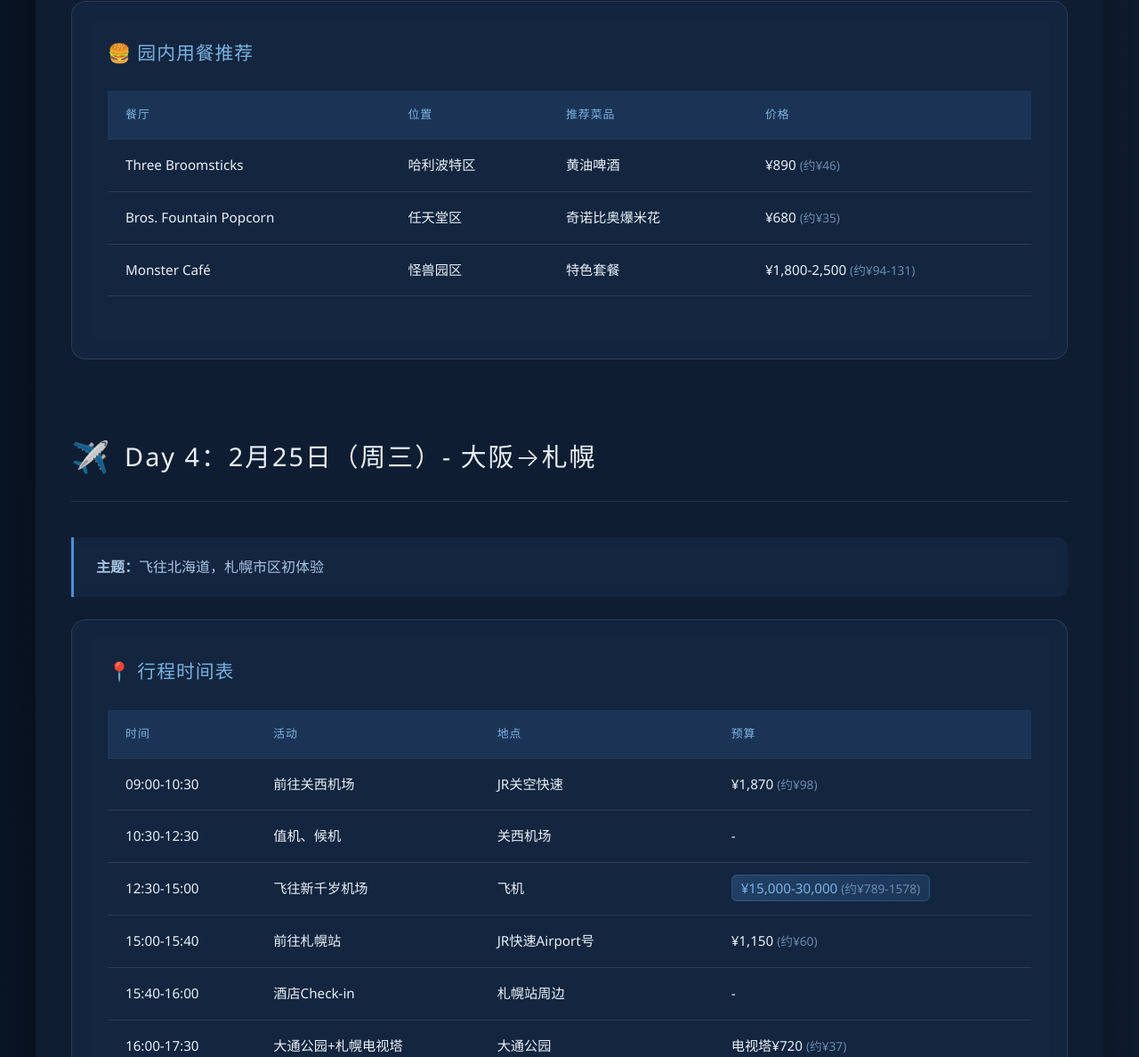
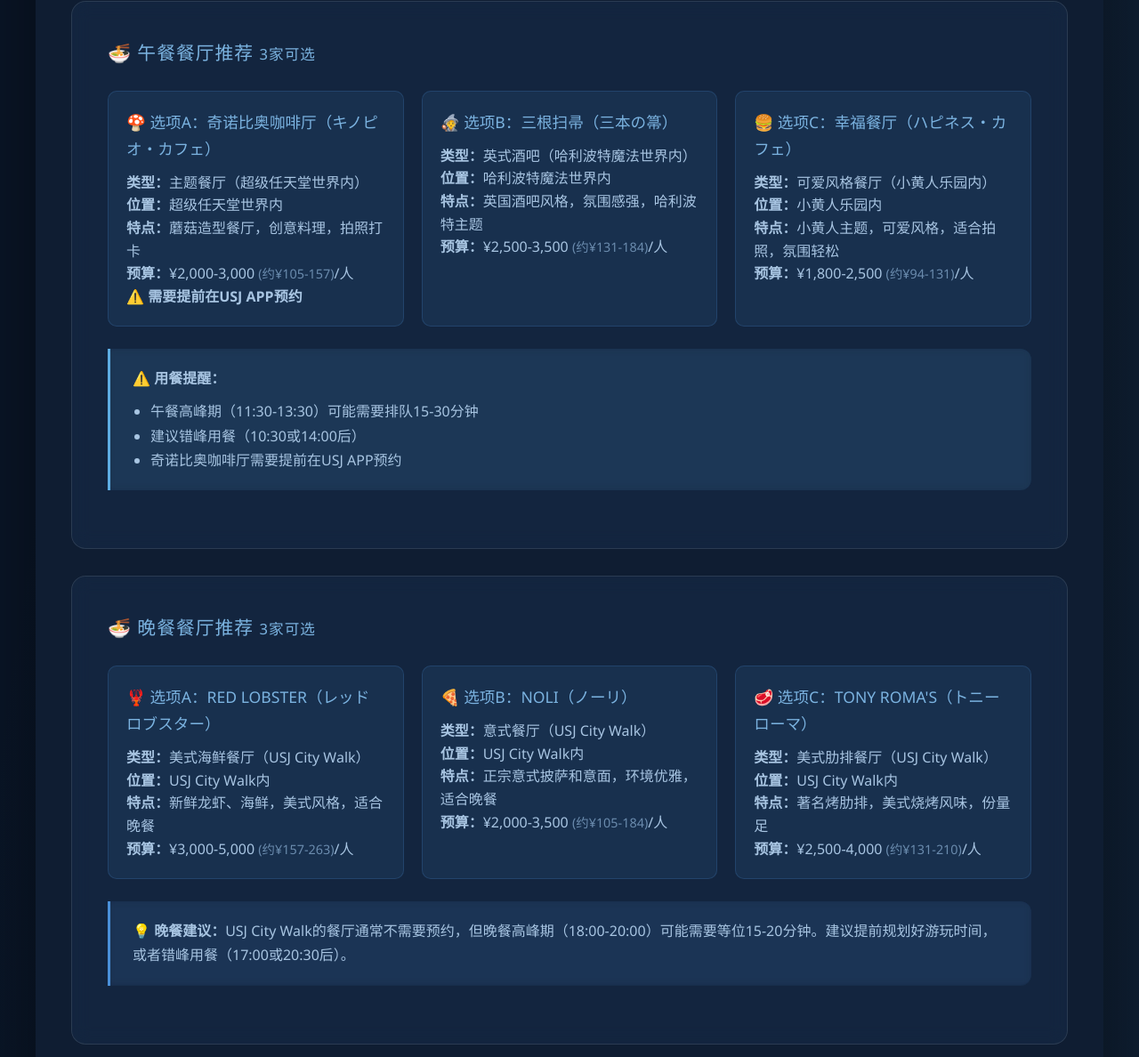
Before and after one commit to ambition0802/japan-travel-plan, a plain HTML site: page index.html in a window 1280 px wide. Shown: the part 6288-7476 px from the top of the page at 89% size. Drawn offline with Linux system fonts and the light colour scheme.

Commit message:
更新Day 3 USJ餐饮为3家选择（午餐+晚餐各3家）

```diff
--- a/index.html
+++ b/index.html
@@ -864,37 +864,73 @@
                 </div>
 
                 <div class="card">
-                    <div class="card-title">🍔 园内用餐推荐</div>
-                    <table>
-                        <thead>
-                            <tr>
-                                <th>餐厅</th>
-                                <th>位置</th>
-                                <th>推荐菜品</th>
-                                <th>价格</th>
-                            </tr>
-                        </thead>
-                        <tbody>
-                            <tr>
-                                <td>Three Broomsticks</td>
-                                <td>哈利波特区</td>
-                                <td>黄油啤酒</td>
-                                <td>¥890 <span style="color: #6b8cae; font-size: 0.9em;">(约¥46)</span></td>
-                            </tr>
-                            <tr>
-                                <td>Bros. Fountain Popcorn</td>
-                                <td>任天堂区</td>
-                                <td>奇诺比奥爆米花</td>
-                                <td>¥680 <span style="color: #6b8cae; font-size: 0.9em;">(约¥35)</span></td>
-                            </tr>
-                            <tr>
-                                <td>Monster Café</td>
-                                <td>怪兽园区</td>
-                                <td>特色套餐</td>
-                                <td>¥1,800-2,500 <span style="color: #6b8cae; font-size: 0.9em;">(约¥94-131)</span></td>
-                            </tr>
-                        </tbody>
-                    </table>
+                    <div class="card-title">🍜 午餐餐厅推荐 <span style="color: #7bb3e0; font-size: 0.8em;">3家可选</span></div>
+                    <div class="restaurant-list">
+                        <div class="restaurant-card">
+                            <h4>🍄 选项A：奇诺比奥咖啡厅（キノピオ・カフェ）</h4>
+                            <p><strong>类型：</strong>主题餐厅（超级任天堂世界内）</p>
+                            <p><strong>位置：</strong>超级任天堂世界内</p>
+                            <p><strong>特点：</strong>蘑菇造型餐厅，创意料理，拍照打卡</p>
+                            <p><strong>预算：</strong>¥2,000-3,000 <span style="color: #6b8cae; font-size: 0.9em;">(约¥105-157)</span>/人</p>
+                            <p><strong>⚠️ 需要提前在USJ APP预约</strong></p>
+                        </div>
+
+                        <div class="restaurant-card">
+                            <h4>🧙 选项B：三根扫帚（三本の箒）</h4>
+                            <p><strong>类型：</strong>英式酒吧（哈利波特魔法世界内）</p>
+                            <p><strong>位置：</strong>哈利波特魔法世界内</p>
+                            <p><strong>特点：</strong>英国酒吧风格，氛围感强，哈利波特主题</p>
+                            <p><strong>预算：</strong>¥2,500-3,500 <span style="color: #6b8cae; font-size: 0.9em;">(约¥131-184)</span>/人</p>
+                        </div>
+
+                        <div class="restaurant-card">
+                            <h4>🍔 选项C：幸福餐厅（ハピネス・カフェ）</h4>
+                            <p><strong>类型：</strong>可爱风格餐厅（小黄人乐园内）</p>
+                            <p><strong>位置：</strong>小黄人乐园内</p>
+                            <p><strong>特点：</strong>小黄人主题，可爱风格，适合拍照，氛围轻松</p>
+                            <p><strong>预算：</strong>¥1,800-2,500 <span style="color: #6b8cae; font-size: 0.9em;">(约¥94-131)</span>/人</p>
+                        </div>
+                    </div>
+                    <div class="warning-box">
+                        <strong>⚠️ 用餐提醒：</strong>
+                        <ul style="margin-left: 20px; margin-top: 10px;">
+                            <li>午餐高峰期（11:30-13:30）可能需要排队15-30分钟</li>
+                            <li>建议错峰用餐（10:30或14:00后）</li>
+                            <li>奇诺比奥咖啡厅需要提前在USJ APP预约</li>
+                        </ul>
+                    </div>
+                </div>
+
+                <div class="card">
+                    <div class="card-title">🍜 晚餐餐厅推荐 <span style="color: #7bb3e0; font-size: 0.8em;">3家可选</span></div>
+                    <div class="restaurant-list">
+                        <div class="restaurant-card">
+                            <h4>🦞 选项A：RED LOBSTER（レッドロブスター）</h4>
+                            <p><strong>类型：</strong>美式海鲜餐厅（USJ City Walk）</p>
+                            <p><strong>位置：</strong>USJ City Walk内</p>
+                            <p><strong>特点：</strong>新鲜龙虾、海鲜，美式风格，适合晚餐</p>
+                            <p><strong>预算：</strong>¥3,000-5,000 <span style="color: #6b8cae; font-size: 0.9em;">(约¥157-263)</span>/人</p>
+                        </div>
+
+                        <div class="restaurant-card">
+                            <h4>🍕 选项B：NOLI（ノーリ）</h4>
+                            <p><strong>类型：</strong>意式餐厅（USJ City Walk）</p>
+                            <p><strong>位置：</strong>USJ City Walk内</p>
+                            <p><strong>特点：</strong>正宗意式披萨和意面，环境优雅，适合晚餐</p>
+                            <p><strong>预算：</strong>¥2,000-3,500 <span style="color: #6b8cae; font-size: 0.9em;">(约¥105-184)</span>/人</p>
+                        </div>
+
+                        <div class="restaurant-card">
+                            <h4>🥩 选项C：TONY ROMA'S（トニーローマ）</h4>
+                            <p><strong>类型：</strong>美式肋排餐厅（USJ City Walk）</p>
+                            <p><strong>位置：</strong>USJ City Walk内</p>
+                            <p><strong>特点：</strong>著名烤肋排，美式烧烤风味，份量足</p>
+                            <p><strong>预算：</strong>¥2,500-4,000 <span style="color: #6b8cae; font-size: 0.9em;">(约¥131-210)</span>/人</p>
+                        </div>
+                    </div>
+                    <div class="info-box">
+                        <strong>💡 晚餐建议：</strong>USJ City Walk的餐厅通常不需要预约，但晚餐高峰期（18:00-20:00）可能需要等位15-20分钟。建议提前规划好游玩时间，或者错峰用餐（17:00或20:30后）。
+                    </div>
                 </div>
             </div>
 
```
